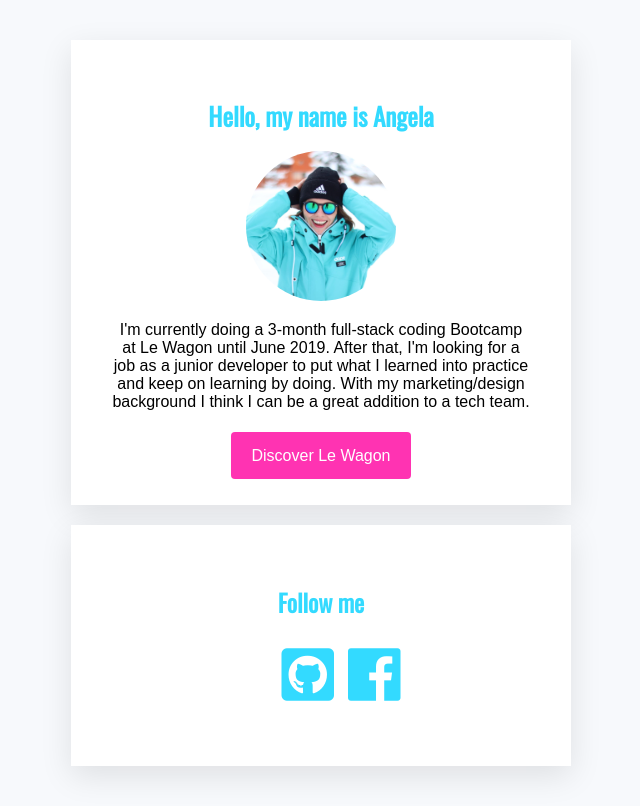
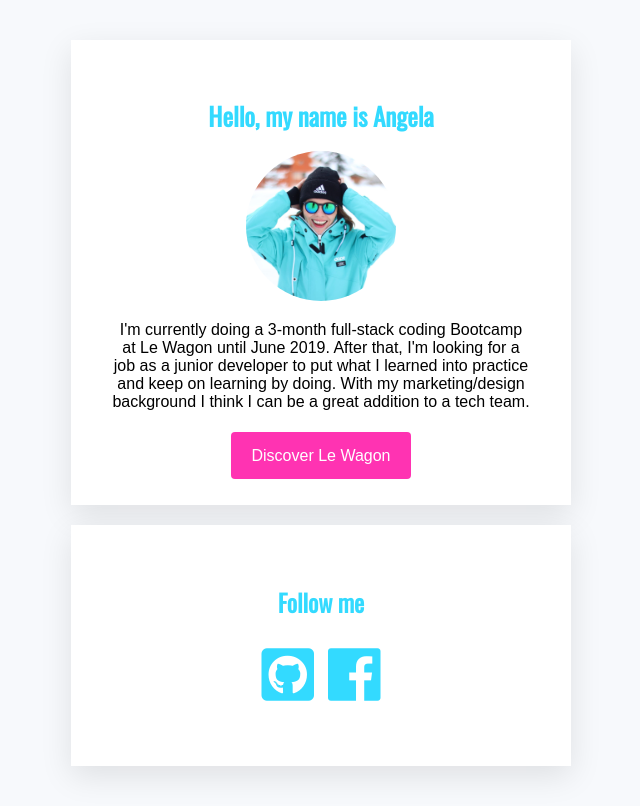
Before and after one commit to angelakooij/profile, a plain HTML site: page index.html in a window 1280 px wide. Shown: the whole page, without its empty margins (319-959 px from the left). Drawn offline with nearby package versions, Linux system fonts and the light colour scheme.

Commit message:
Update style.css

```diff
--- a/style.css
+++ b/style.css
@@ -84,9 +84,11 @@
   background-color: #FFA533;
 }
 
+.list-inline {
+  padding-left: 0px;
+}
 
 .list-inline li {
   display: inline-block;
   list-style: none;
-  padding-left: 0px;
 }
```
